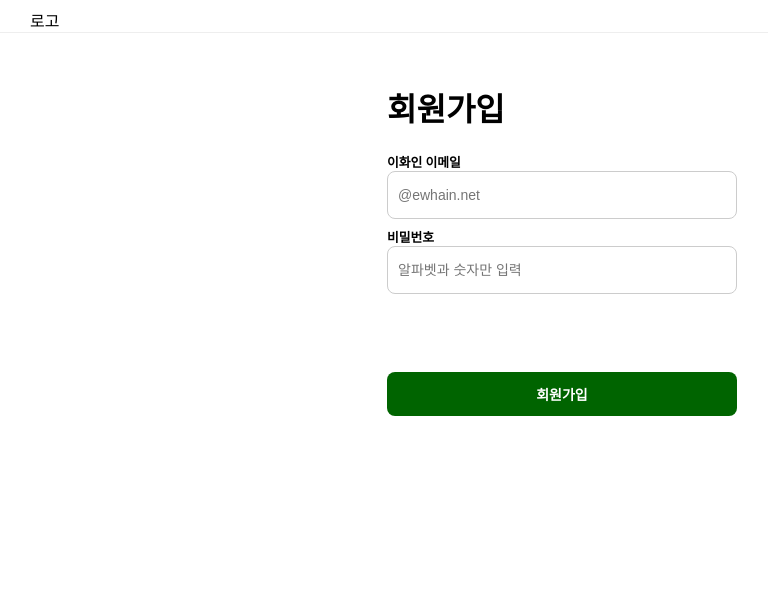
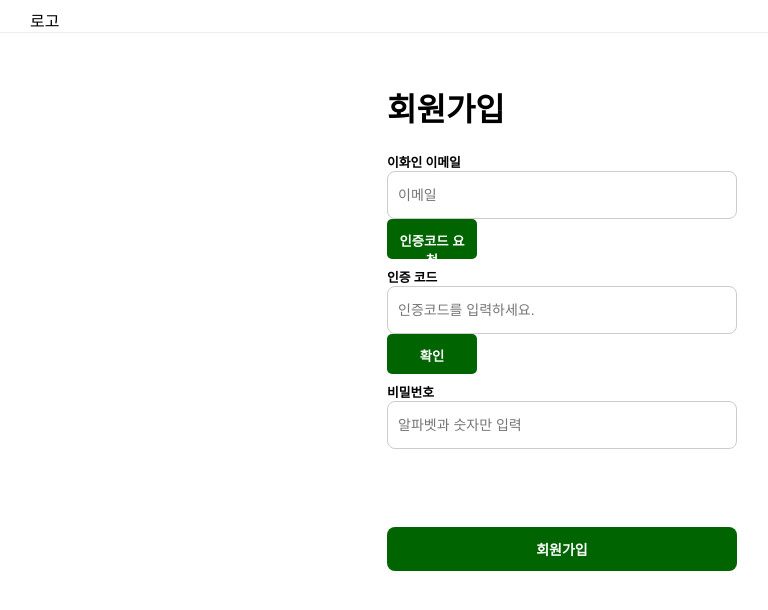
Before and after one commit to ewhamoa/EwhaMoa_FE, a React (Create React App) app: page /signup in a window 1280 px wide. Shown: the top 610 px of the page, without its empty margins (78-846 px from the left). Built offline with nearby package versions, Linux system fonts and the light colour scheme.

Commit message:
feat: add register email verify

```diff
--- a/src/components/auth/Register.jsx
+++ b/src/components/auth/Register.jsx
@@ -5,16 +5,15 @@ import axios from 'axios';
 
 export const Register = () => {
   const navigate = useNavigate();
+  const [emailCode, setEmailCode] = useState('');
   const [formData, setFormData] = useState({
     email: '',
     password: '',
-    nickname: '',
-    account: '',
-    bank: '',
   });
 
   const [emailValid, setEmailValid] = useState(true);
   const [emailExists, setEmailExists] = useState(true);
+  const [showNull, setShowNull] = useState(false);
   const [isSnackbarOpen, setIsSnackbarOpen] = useState(false);
   const [nickname, setNick] = useState('');
 
@@ -33,6 +32,10 @@ export const Register = () => {
 
   const handleSubmit = async e => {
     e.preventDefault();
+
+    if (formData.email === '' || emailCode === '' || formData.password === '') {
+      setShowNull(true);
+    }
 
     if (!emailValid) {
       return;
@@ -56,6 +59,28 @@ export const Register = () => {
     }
   };
 
+  const handleSendCode = async () => {
+    try {
+      await axios.post('/signup/check', { email: formData.email });
+      // 인증 코드를 성공적으로 보냈음을 사용자에게 알림
+      alert('인증 코드가 이메일로 전송되었습니다.');
+    } catch (error) {
+      console.error('Error sending code:', error);
+    }
+  };
+
+  const handleVerifyCode = async () => {
+    try {
+      await axios.post('/signup/verify', { email: formData.email, code: emailCode });
+      // 인증 코드가 일치함을 사용자에게 알림
+      alert('인증 코드가 확인되었습니다.');
+    } catch (error) {
+      console.error('Error verifying code:', error);
+      // 인증 코드가 일치하지 않음을 사용자에게 알림
+      alert('인증 코드가 일치하지 않습니다.');
+    }
+  };
+
   return (
     <>
       <div style={{ paddingLeft: '100px', borderBottom: '1px solid #eee' }}>
@@ -74,12 +99,24 @@ export const Register = () => {
                 type="email"
                 name="email"
                 value={formData.email}
-                placeholder="@ewhain.net"
+                placeholder="이메일"
                 onChange={handleChange}
-                required
               />
+              <button onClick={handleSendCode}>인증코드 요청</button>
               {!emailValid && <span>이화인 이메일을 입력하세요.</span>}
               {!emailExists && <span>이미 존재하는 이메일입니다.</span>}
+            </div>
+            <div>
+              <label>인증 코드</label>
+              <input
+                id="id"
+                type="text"
+                name="code"
+                value={emailCode}
+                placeholder="인증코드를 입력하세요."
+                onChange={e => setEmailCode(e.target.value)}
+              />
+              <button onClick={handleVerifyCode}>확인</button>
             </div>
             <div>
               <label>비밀번호</label>
@@ -90,11 +127,11 @@ export const Register = () => {
                 value={formData.password}
                 placeholder="알파벳과 숫자만 입력"
                 onChange={handleChange}
-                required
               />
             </div>
 
             {!emailValid && <span>입력한 정보를 확인하세요.</span>}
+            {showNull && <span>필수 항목을 입력하세요.</span>}
             <button type="submit" id="register-submit">
               회원가입
             </button>
```
